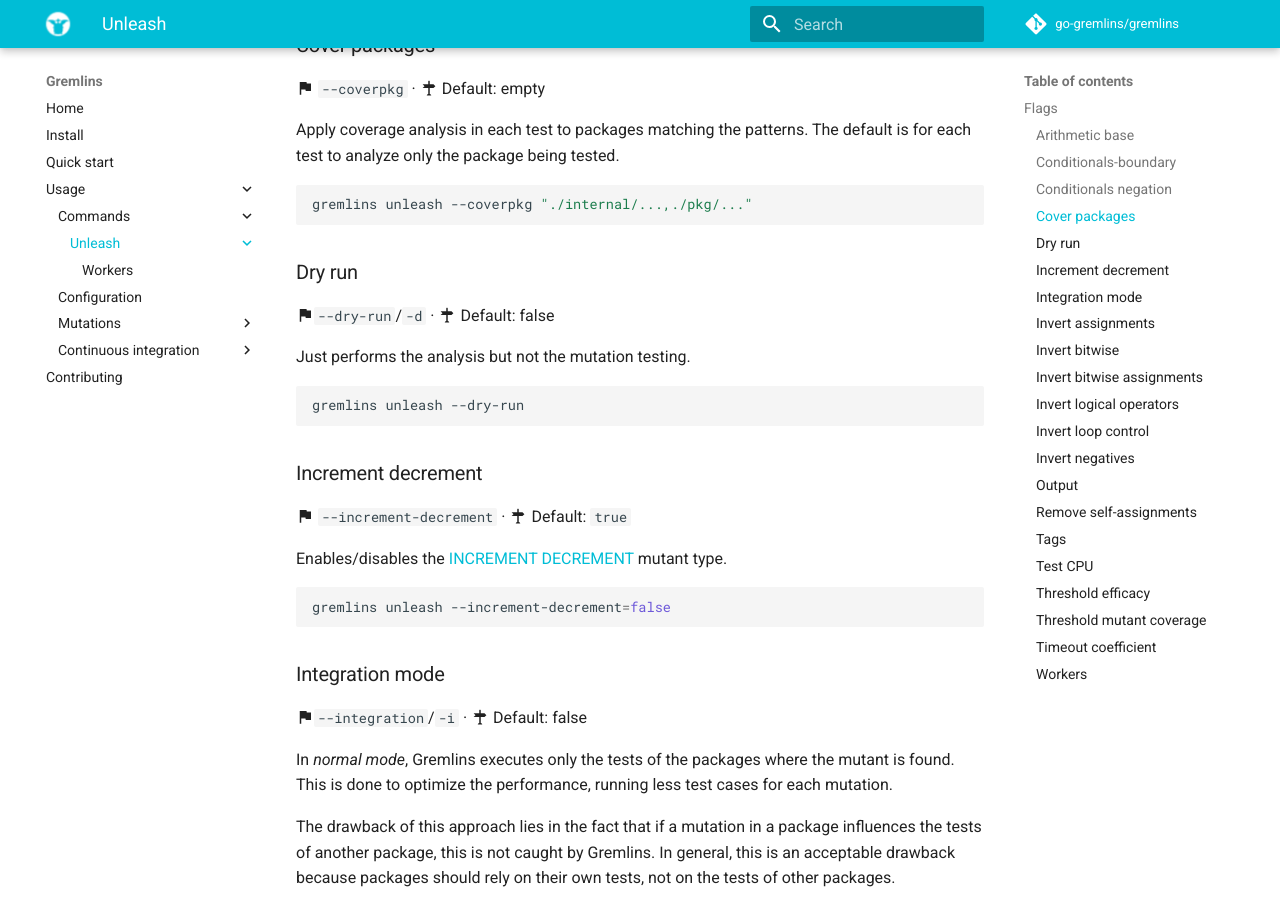
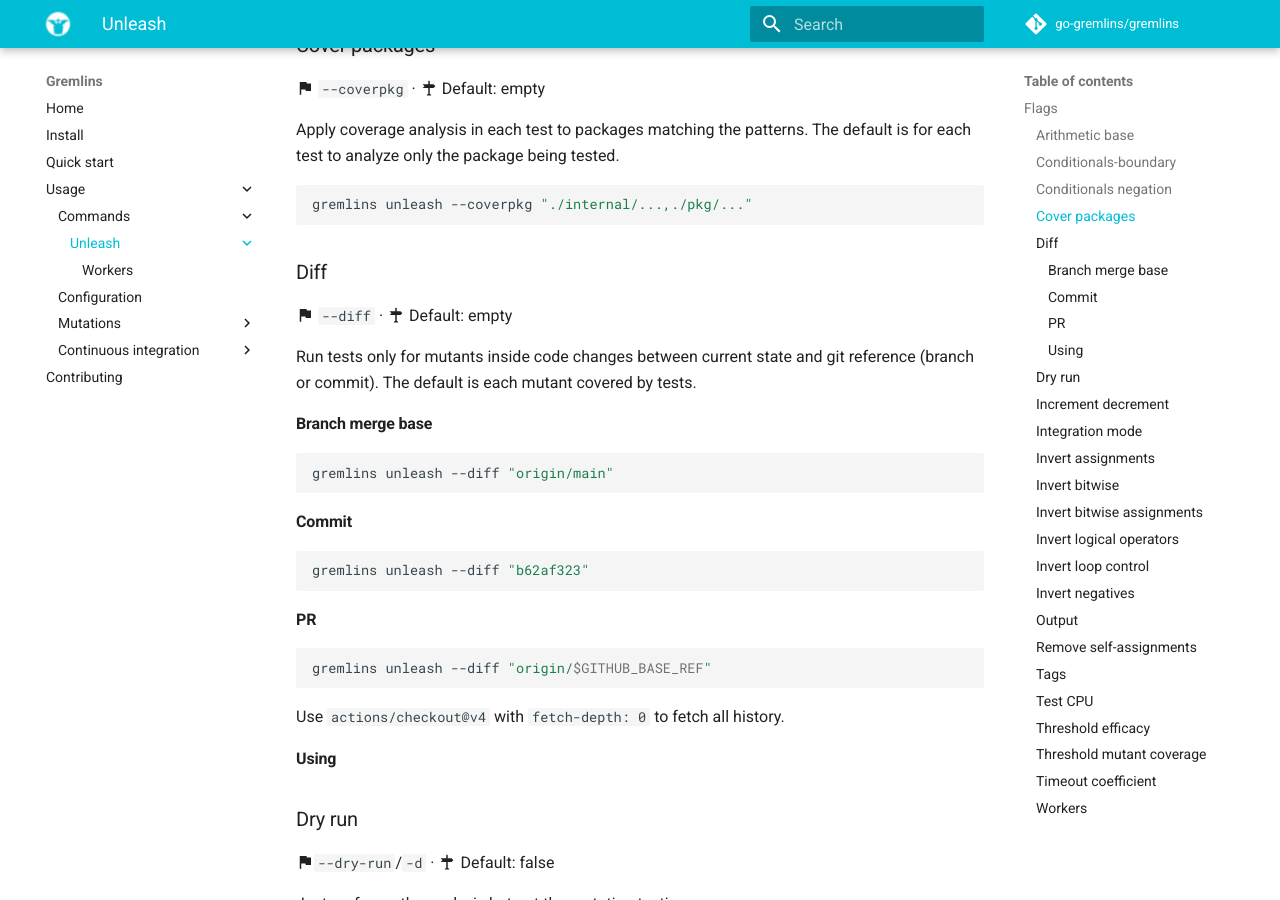
Before and after one commit to go-gremlins/gremlins, an MkDocs documentation site: the page built from docs/docs/usage/commands/unleash/index.md, in a window 1280 px wide and 900 px high, scrolled down 1174 px. Built offline with MkDocs 1.6.1 and Material for MkDocs 9.7.7, drawn with Linux system fonts in a browser that asks for light colours; comment, search, counter and statistics services are not loaded; the version menu is left out.

Commit message:
docs: add diff flag

````diff
--- a/docs/docs/usage/commands/unleash/index.md
+++ b/docs/docs/usage/commands/unleash/index.md
@@ -59,6 +59,35 @@ The default is for each test to analyze only the package being tested.
 ```shell
 gremlins unleash --coverpkg "./internal/...,./pkg/..."
 ```
+
+### Diff
+
+:material-flag: `--diff` · :material-sign-direction: Default: empty
+
+Run tests only for mutants inside code changes between current state and git reference (branch or commit).
+The default is each mutant covered by tests.
+
+#### Branch merge base
+
+```shell
+gremlins unleash --diff "origin/main"
+```
+
+#### Commit
+
+```shell
+gremlins unleash --diff "b62af323"
+```
+
+#### PR
+
+```shell
+gremlins unleash --diff "origin/$GITHUB_BASE_REF"
+```
+
+Use `actions/checkout@v4` with `fetch-depth: 0` to fetch all history.
+
+#### Using
 
 ### Dry run
 
````
Also changed, not shown: docs/docs/index.md (+1 -0 lines).
